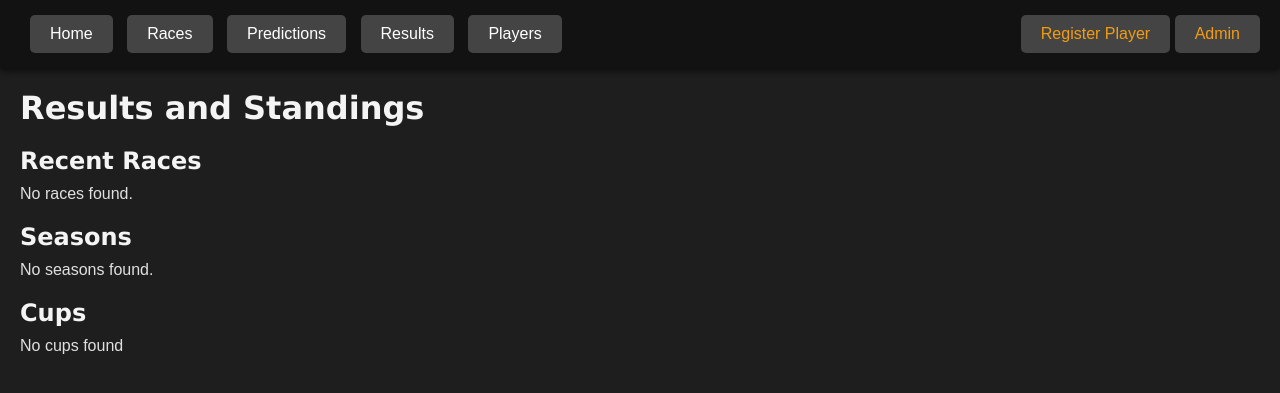
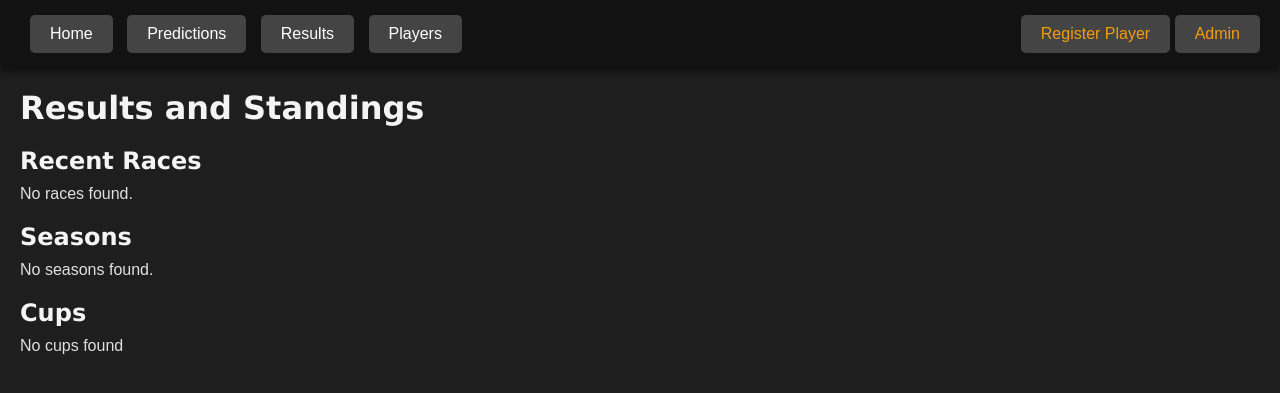
Before and after one commit to Black-Jackal13/APT, a Django app: page /results in a window 1280 px wide. Shown: the top 393 px of the page. Run offline with Django 5.2, Linux system fonts and the light colour scheme.

Commit message:
Removed redundant links.

```diff
--- a/APT_Django/templates/base_template.html
+++ b/APT_Django/templates/base_template.html
@@ -15,10 +15,6 @@
         <a href="/">
             <button>Home</button>
         </a>
-        <!-- Races Link -->
-        <a href="/races">
-            <button>Races</button>
-        </a>
         <!-- Predictions Link -->
         <a href="/predictions">
             <button>Predictions</button>
@@ -35,7 +31,7 @@
         <a href="/register">
             <button>Register Player</button>
         </a>
-        <a href="admin/">
+        <a href="/admin/">
             <button>Admin</button>
         </a>
     </div>
```
